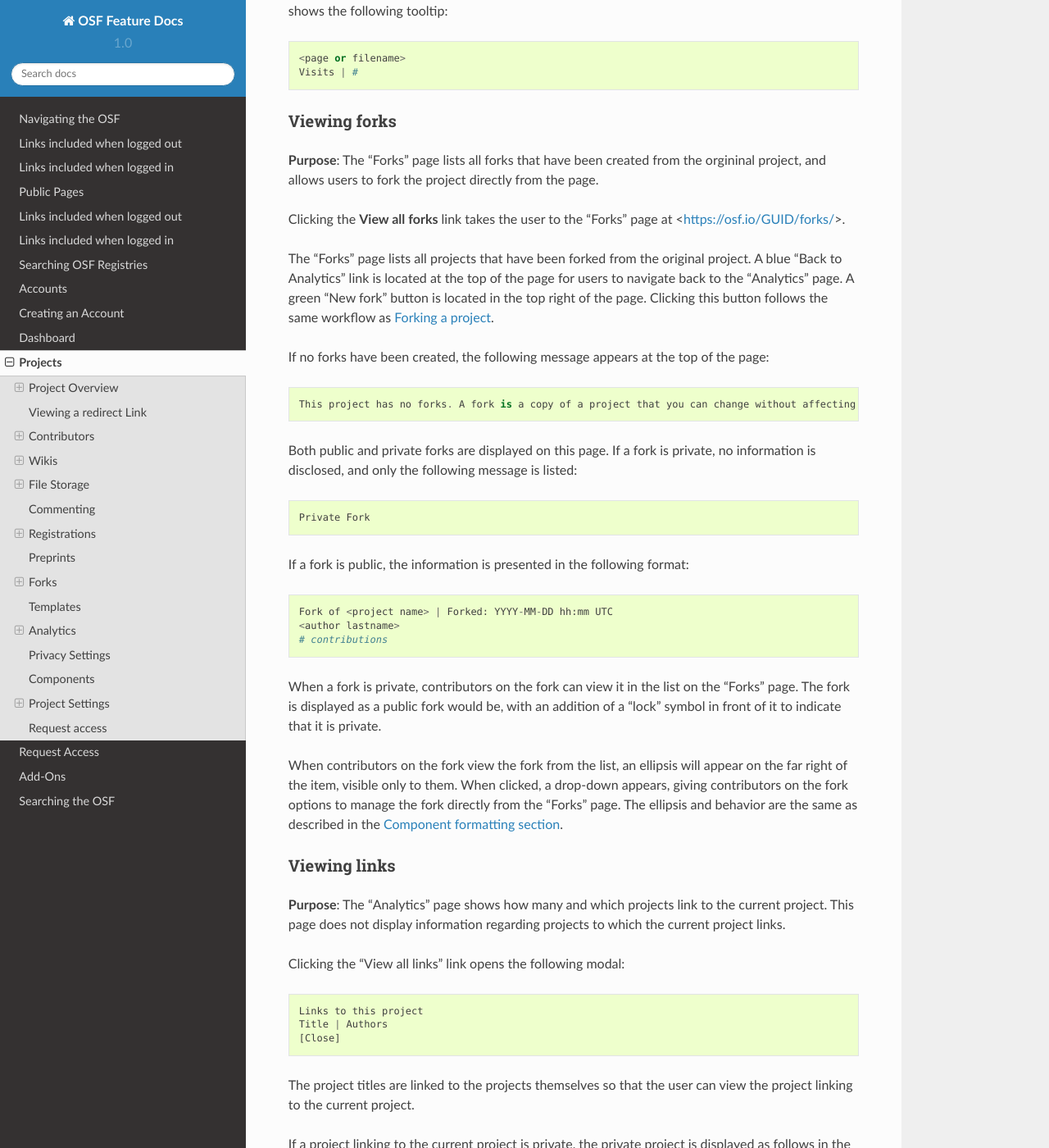
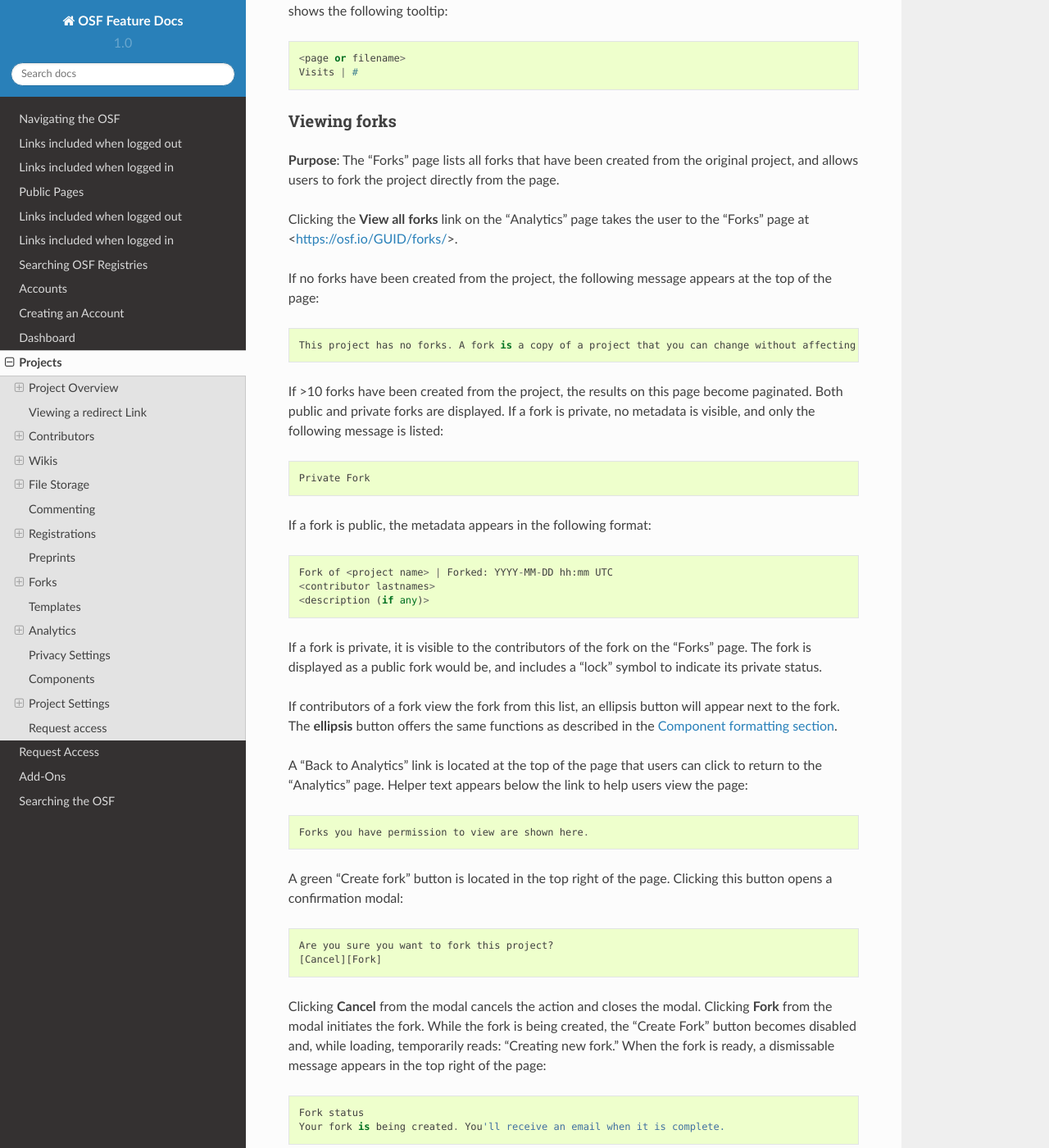
Before and after one commit to CenterForOpenScience/OSFDocs, a Sphinx documentation site: the page built from docs/projects/projects_index.rst, in a window 1280 px wide and 1400 px high, scrolled down 68336 px. Shown: the whole window at 82% size. Built offline with Sphinx 7.4.7 and the Read the Docs theme 2.0.0, drawn with Linux system fonts in a browser that asks for light colours; some of the changed text lies outside the part shown.

Commit message:
Updated the “Forks” page

```diff
--- a/docs/projects/analytics.rst
+++ b/docs/projects/analytics.rst
@@ -1,6 +1,6 @@
 **Purpose:** The "Analytics" page of a project is designed to provide contributors and visitors with additional information about project visits and pages.
 
-Project analytics come from Keen. Analytics pages are accessible via the grey navigation bar in every project. When a project is private, only the contributors
+A project's "Analytics" page is accessible via the grey navigation bar in every project. When a project is private, only the contributors
 have access to the "Analytics page." When a project is public, any visitor can view the analytics.
 
 The "Analytics" page provides analytics for forks, links, template copies, and visitor behavior.
@@ -58,35 +58,47 @@
 
 Viewing forks
 -------------
-**Purpose**: The "Forks" page lists all forks that have been created from the orgininal project, and allows users to fork the project directly from the page.
+**Purpose**: The "Forks" page lists all forks that have been created from the original project, and allows users to fork the project directly from the page.
 
-Clicking the **View all forks** link takes the user to the "Forks" page at <https://osf.io/GUID/forks/>.
+Clicking the **View all forks** link on the "Analytics" page takes the user to the "Forks" page at <https://osf.io/GUID/forks/>.
 
-The "Forks" page lists all projects that have been forked from the original project. A blue "Back to Analytics" link is located
-at the top of the page for users to navigate back to the "Analytics" page. A green "New fork" button
-is located in the top right of the page. Clicking this button follows the same workflow as `Forking a project`_.
-
-If no forks have been created, the following message appears at the top of the page::
+If no forks have been created from the project, the following message appears at the top of the page::
 
     This project has no forks. A fork is a copy of a project that you can change without affecting the original project.
 
-Both public and private forks are displayed on this page. If a fork is private, no information is disclosed, and only the following message is listed::
+If >10 forks have been created from the project, the results on this page become paginated. Both public and private forks are displayed. If a fork is private, no metadata is visible, and only the following message is listed::
 
     Private Fork
 
-If a fork is public, the information is presented in the following format::
+If a fork is public, the metadata appears in the following format::
 
     Fork of <project name> | Forked: YYYY-MM-DD hh:mm UTC
-    <author lastname>
-    # contributions
+    <contributor lastnames>
+    <description (if any)>
 
-When a fork is private, contributors on the fork can view it in the list on the "Forks" page.
-The fork is displayed as a public fork would be, with an addition of a "lock" symbol in front of it to indicate that it is private.
+If a fork is private, it is visible to the contributors of the fork on the "Forks" page.
+The fork is displayed as a public fork would be, and includes a "lock" symbol to indicate its private status.
 
-When contributors on the fork view the fork from the list, an ellipsis will appear on the far right of the item,
-visible only to them. When clicked, a drop-down appears, giving contributors on the fork options to manage the
-fork directly from the "Forks" page. The ellipsis and behavior are the same as described in the :ref:`Component formatting section <component-format>`.
+If contributors of a fork view the fork from this list, an ellipsis button will appear next to the fork. The **ellipsis** button offers the same functions as described in the :ref:`Component formatting section <component-format>`.
 
+A "Back to Analytics" link is located at the top of the page that users can click to return to the "Analytics" page. Helper text appears below the link to help users view the page::
+
+    Forks you have permission to view are shown here.
+
+A green "Create fork" button is located in the top right of the page. Clicking this button opens a confirmation modal::
+
+    Are you sure you want to fork this project?
+    [Cancel][Fork]
+
+Clicking **Cancel** from the modal cancels the action and closes the modal. Clicking **Fork** from the modal initiates the fork. While the fork is being created, the "Create Fork" button becomes disabled and, while loading, temporarily reads: "Creating new fork." When the fork is ready, a dismissable message appears in the top right of the page::
+
+    Fork status
+    Your fork is being created. You'll receive an email when it is complete.
+
+The user receives a confirmation email that includes a link to the fork::
+
+    Your fork has completed
+    The fork of <title> has been successfully created here: https://osf.io/GUID
 
 .. _analytics_links:
 
```
